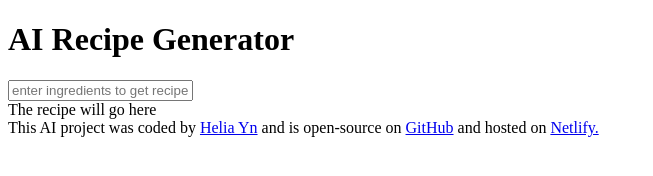
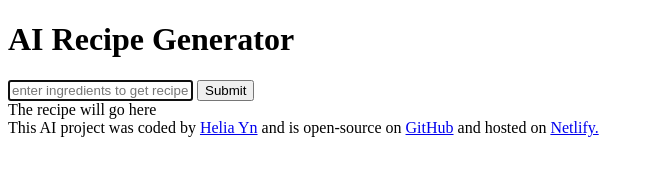
Before and after one commit to heliyo/recipe-generator, a plain HTML site: page index.html in a window 1280 px wide. Shown: the whole page, without its empty margins (0-653 px from the left). Drawn offline with Linux system fonts and the light colour scheme.

Commit message:
update HTML

```diff
--- a/index.html
+++ b/index.html
@@ -15,9 +15,11 @@
         <input
           type="text"
           placeholder="enter ingredients to get recipe"
-          <input
-          type="submit"
+          autofocus
+          required
+          autocomplete="off"
         />
+        <input type="submit" />
       </form>
       <div>
         The recipe will go here
```
